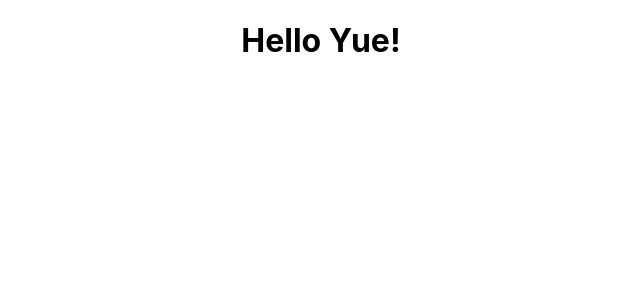
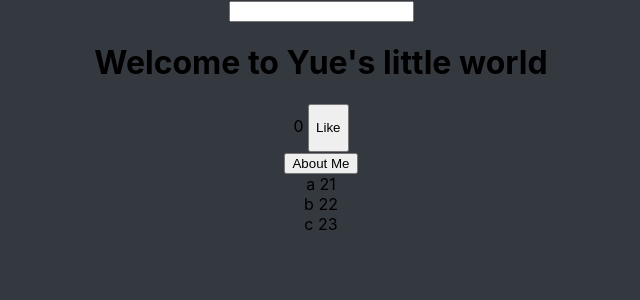
Before and after one commit to YueYing94/first-react-project, a React (Create React App) app: page / in a window 1280 px wide. Shown: the top 300 px of the page, without its empty margins (319-959 px from the left). Built offline with nearby package versions, Linux system fonts and the light colour scheme.

Commit message:
useState

```diff
--- a/src/App.css
+++ b/src/App.css
@@ -36,3 +36,11 @@
     transform: rotate(360deg);
   }
 }
+
+.profile {
+  font-style: oblique;
+}
+
+body {
+  background-color: #282c34f0;
+}
--- a/src/App.js
+++ b/src/App.js
@@ -1,11 +1,27 @@
-import logo from "./logo.svg";
 import "./App.css";
 import Greet from "./components/Greet";
+import Welcome from "./components/Welcome";
+import User from "./components/User";
+import Like from "./components/Like";
+import Input from "./components/Input";
+import { useState } from "react";
 
 function App() {
+  const [showText, setShowText] = useState(false);
   return (
     <div className="App">
-      <Greet></Greet>
+      <Input />
+      <Welcome />
+      <Like />
+      <button onClick={() => {setShowText(!showText)}}>About Me</button>
+
+      { showText && <User
+        address="Rotterdam, Netherlands"
+        email="sarahyingyue1994@gmail.com"
+        github="https://github.com/YueYing94"
+        linkedin="https://www.linkedin.com/in/yueying94/"
+      /> }
+      <Greet />
     </div>
   );
 }
--- a/src/components/Greet.js
+++ b/src/components/Greet.js
@@ -1,8 +1,22 @@
-import React from 'react'
+import React from "react";
 
-// function Greet() {
-//   return <h1>Hello Yue</h1>
-// }
-const Greet = () => <h1>Hello Yue!</h1>
-
-export default Greet
+function Greet() {
+  const people = [
+    { name: "a", age: 21 },
+    { name: "b", age: 22 },
+    { name: "c", age: 23 },
+  ];
+  return (
+    <div>
+      {people.map((person, key) => {
+        return (
+          <div key={key}>
+            {person.name} {person.age}
+          </div>
+        );
+      })}
+    </div>
+  );
+}
+// const Greet = () => <h1>Welcome to Yue's little world</h1>
+export default Greet;
--- /dev/null
+++ b/src/components/Input.js
@@ -0,0 +1,17 @@
+import React from "react";
+import { useState } from "react";
+
+function Input() {
+  const [inputValue, setInputValue] = useState("");
+  const handelInputChange = (event) => {
+    setInputValue(event.target.value);
+  };
+  return (
+    <div>
+      <input type="text" onChange={handelInputChange} />
+      {inputValue}
+    </div>
+  );
+}
+
+export default Input;
--- /dev/null
+++ b/src/components/Like.js
@@ -0,0 +1,23 @@
+import React from "react";
+import { useState } from "react";
+
+function Like() {
+  const [like, setLike] = useState(0);
+  const [textColor, setTextColor] = useState("black");
+  const [buttonDisabled, setButtonDisabled] = useState(false);
+  const increaseLike = () => {
+    setLike(like + 1);
+    setTextColor("white");
+    setButtonDisabled(true);
+  };
+  return (
+    <div>
+      {like}{" "}
+      <button onClick={increaseLike} disabled={buttonDisabled}>
+        <p style={{ color: textColor }}>Like</p>
+      </button>
+    </div>
+  );
+}
+
+export default Like;
--- /dev/null
+++ b/src/components/User.js
@@ -0,0 +1,19 @@
+import React from "react";
+
+const User = (props) => {
+  const address = <h3>address: {props.address}</h3>;
+  const email = <h3>email: {props.email}</h3>;
+  const github = <h3>github: {props.github}</h3>;
+  const linkedin = <h3>linkedin: {props.linkedin}</h3>;
+  const isBlue = false;
+  return (
+    <div className="profile" style={{ color: isBlue ? "#465573" : "#7e4c5d" }}>
+      {address}
+      {email}
+      {github}
+      {linkedin}
+    </div>
+  );
+};
+
+export default User;
--- /dev/null
+++ b/src/components/Welcome.js
@@ -0,0 +1,9 @@
+import React, { Component } from 'react'
+
+class Welcome extends Component {
+  render() {
+    return <h1>Welcome to Yue's little world</h1>
+  }
+}
+
+export default Welcome
```
